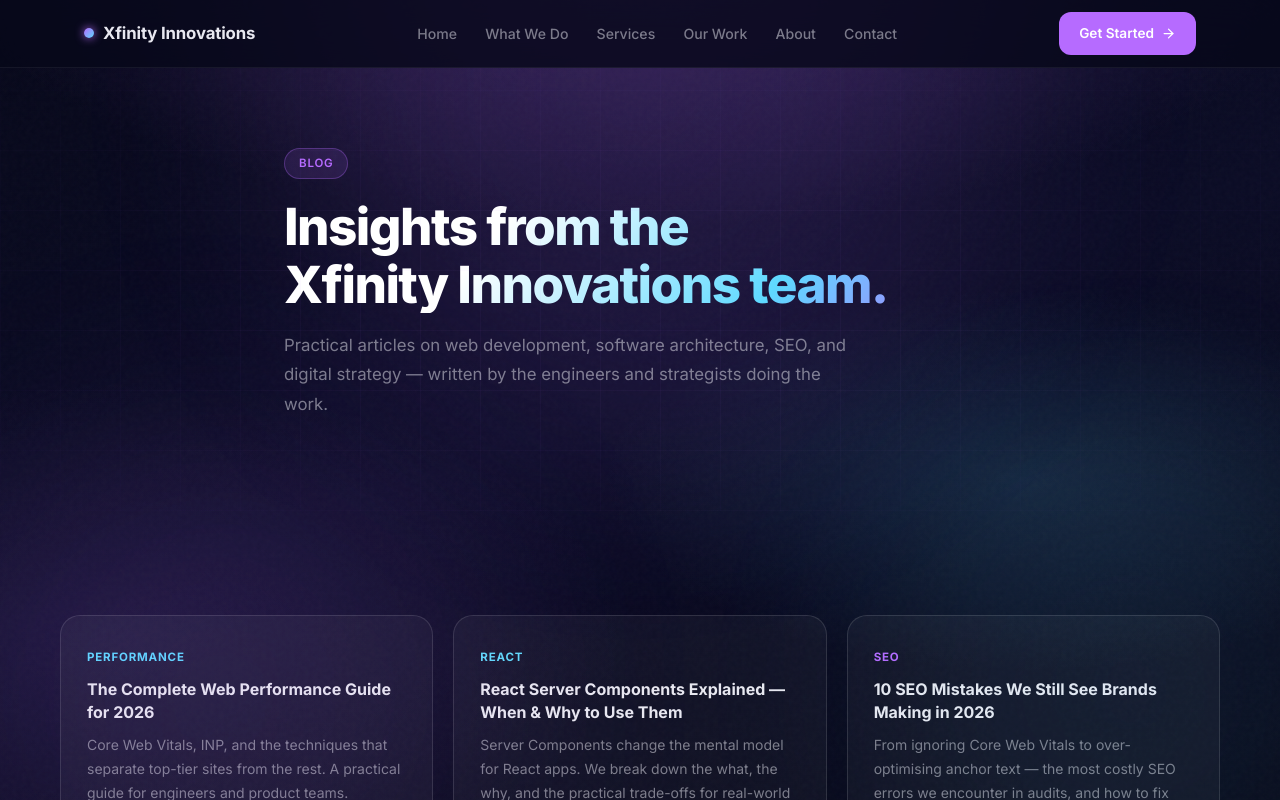
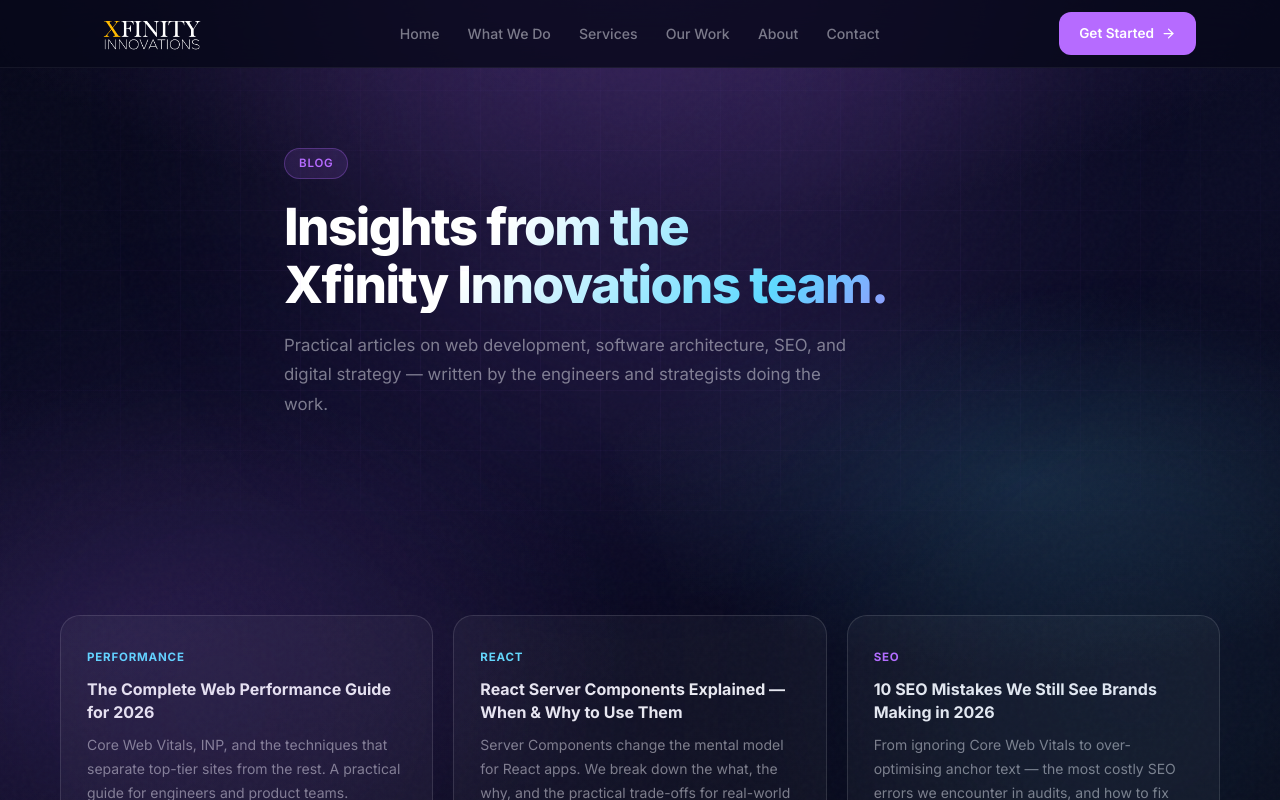
Before and after one commit to sarasithagalagama/xfinity, a React (Create React App) app: page /blog in a window 1280 px wide. Shown: the top 800 px of the page. Built offline with nearby package versions, Linux system fonts and the light colour scheme.

Commit message:
Refactor code structure for improved readability and maintainability

```diff
--- a/src/App.css
+++ b/src/App.css
@@ -173,6 +173,11 @@ body::after {
   color: var(--text);
   flex-shrink: 0;
   text-decoration: none;
+}
+.nav-logo-img {
+  height: 40px;
+  width: auto;
+  display: block;
 }
 .logo-dot {
   width: 10px;
--- a/src/components/PageLayout.js
+++ b/src/components/PageLayout.js
@@ -30,8 +30,7 @@ export default function PageLayout({ children }) {
       <nav className="navbar">
         <div className="container nav-content">
           <Link to="/" className="nav-logo">
-            <span className="logo-dot"></span>
-            <span>Xfinity Innovations</span>
+            <img src="/assets/images/logo.png" alt="Xfinity Innovations" className="nav-logo-img" />
           </Link>
           <div className={`nav-links${menuOpen ? " open" : ""}`}>
             {navLinks.map(({ label, href }) => (
```
Also changed, not shown: public/assets/images/logo.png (added), 1 other file (tests, documents, lock files or other folders).
